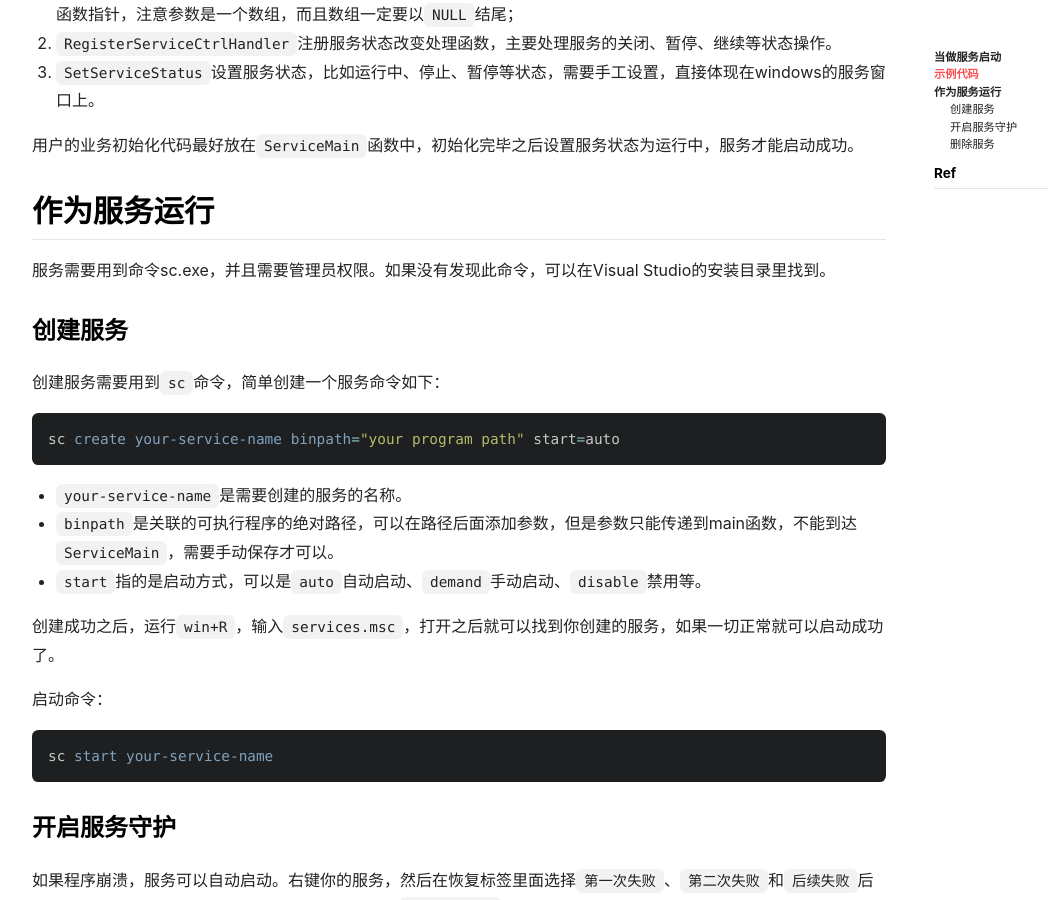
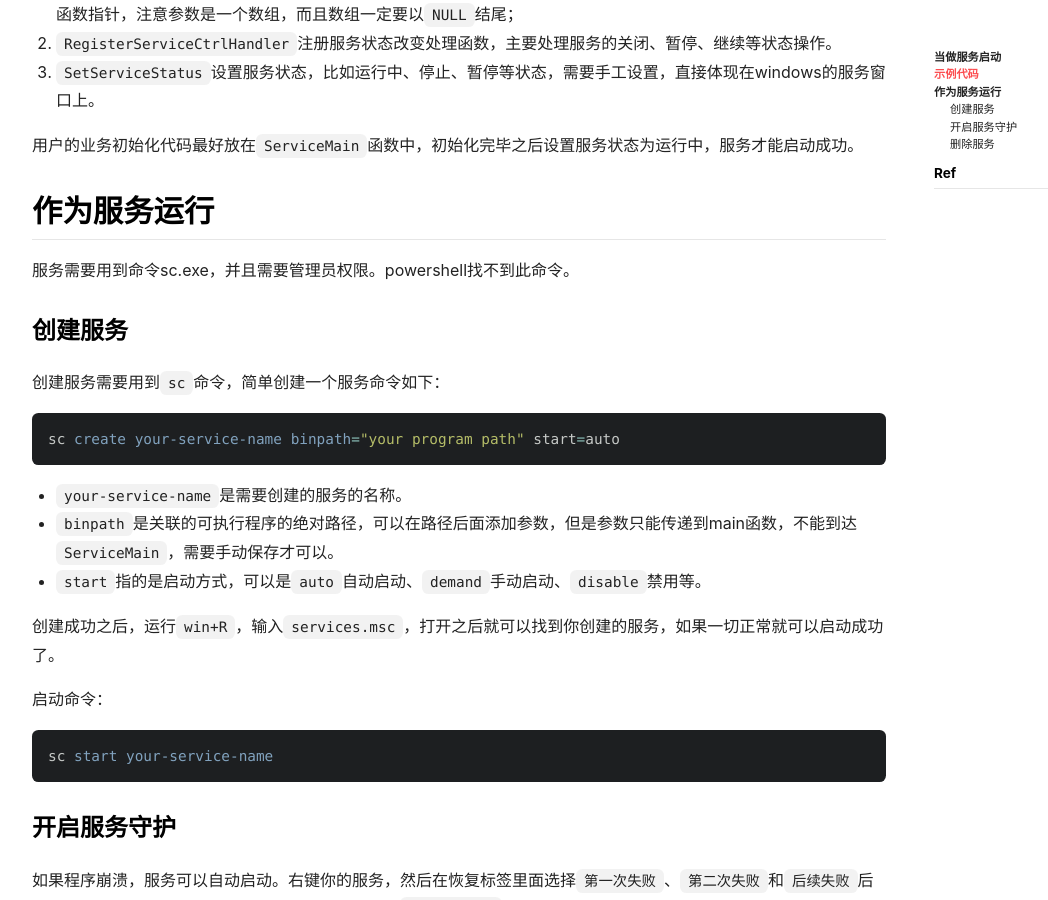
Before and after one commit to HsiaoGe/hsiaoge.github.io, a Jekyll site: the page built from _posts/2020-10-22-C++ Windows服务开发.md, in a window 1280 px wide and 900 px high, scrolled down 2022 px. Shown: the whole window, without its empty margins (71-1119 px from the left). Built offline with Jekyll 4.4.1, drawn with Linux system fonts in a browser that asks for light colours; nearby versions of some CDN libraries.

Commit message:
fix error

```diff
--- a/_posts/2020-10-22-C++ Windows服务开发.md
+++ b/_posts/2020-10-22-C++ Windows服务开发.md
@@ -76,7 +76,7 @@ int main(int argc, char ** argv){
 
 ## 作为服务运行
 
-服务需要用到命令sc.exe，并且需要管理员权限。如果没有发现此命令，可以在Visual Studio的安装目录里找到。
+服务需要用到命令sc.exe，并且需要管理员权限。powershell找不到此命令。
 
 ### 创建服务
 
```
